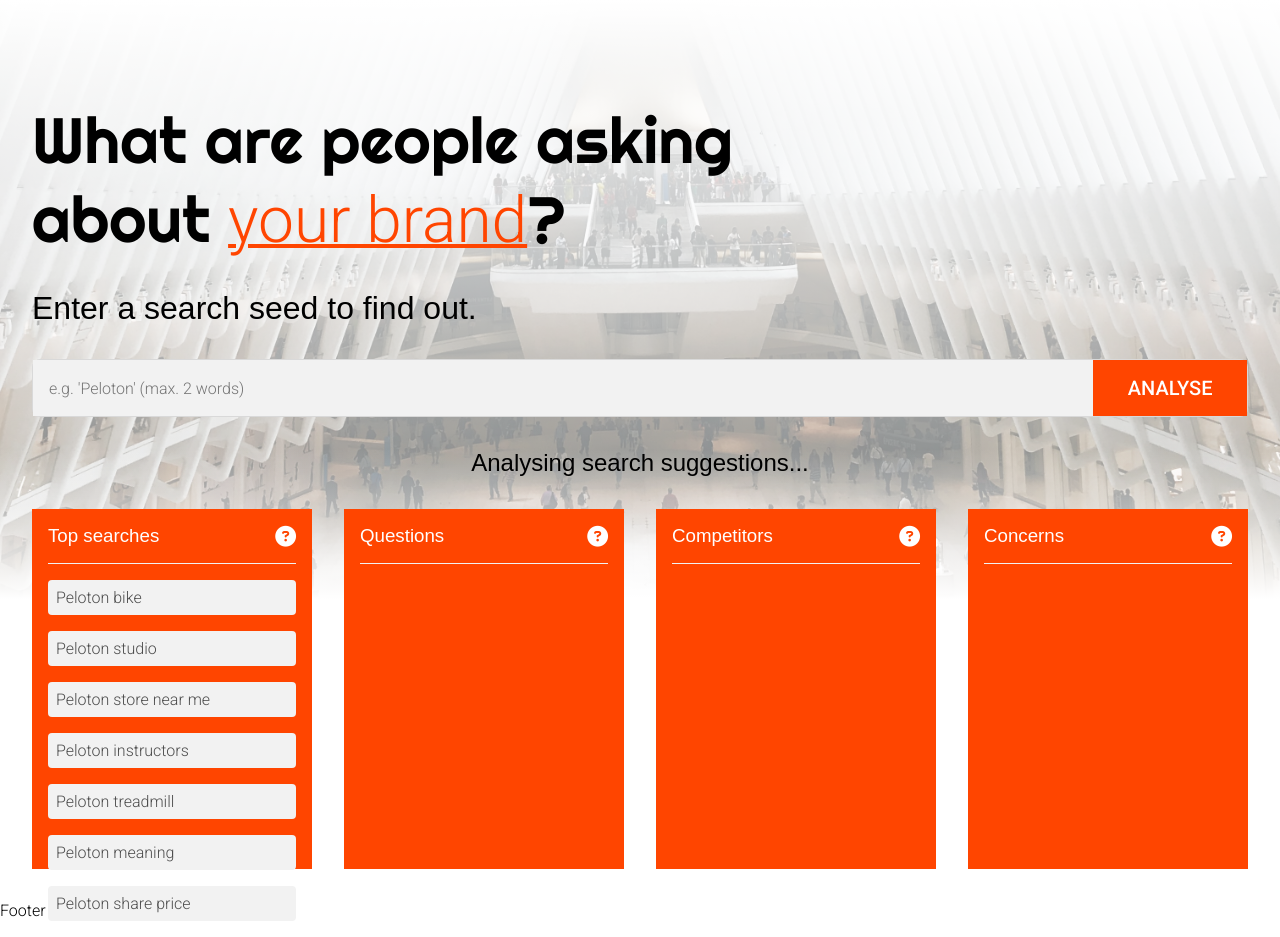
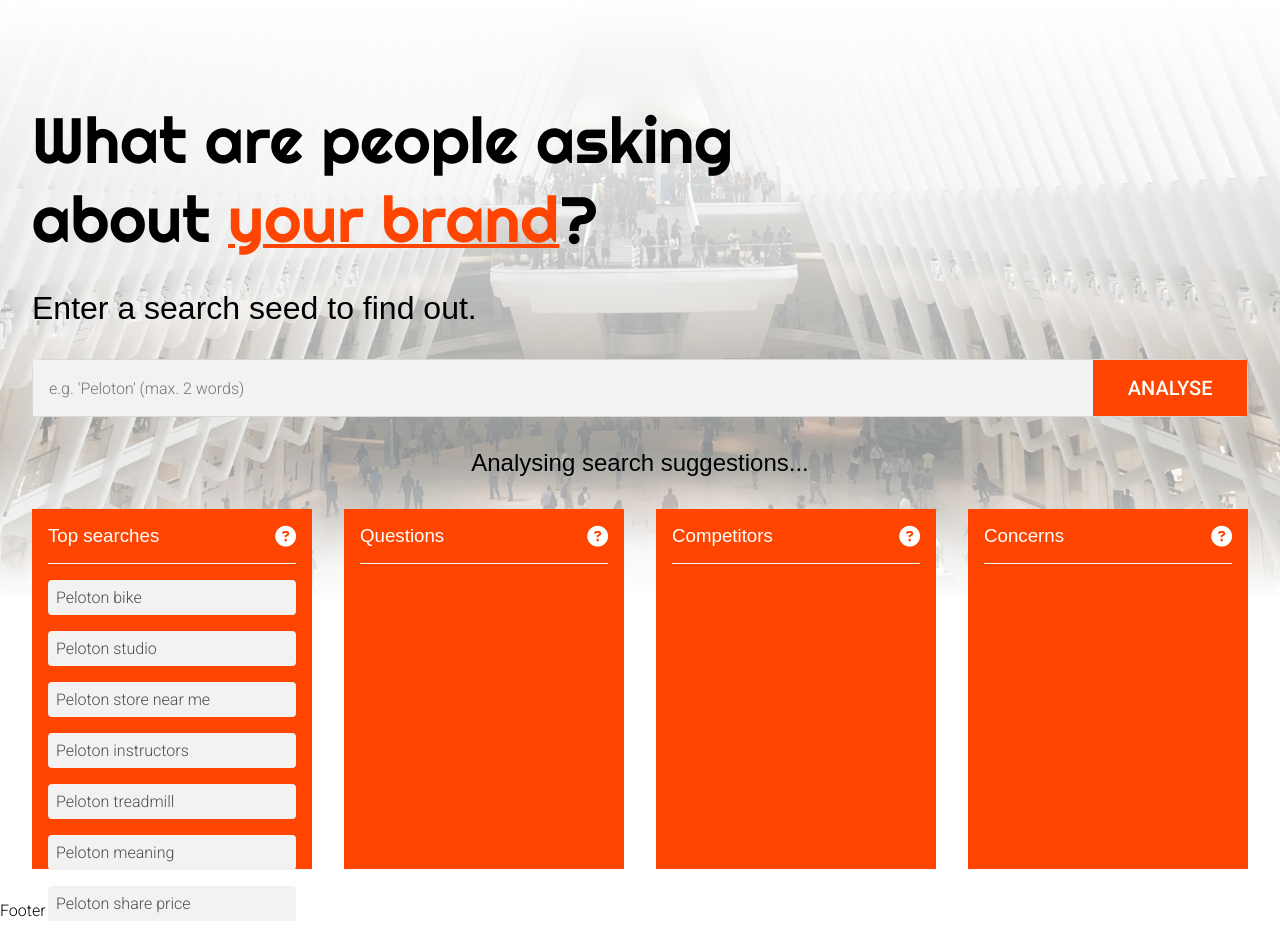
Before and after one commit to cd-slash/brand-sentiment-analyser, a plain HTML site: page index.html in a window 1280 px wide. Drawn offline with Linux system fonts and the light colour scheme; a web font is replaced by a local one.

Commit message:
Fix font style in header span

```diff
--- a/assets/css/style.css
+++ b/assets/css/style.css
@@ -37,7 +37,7 @@
     font-weight: 300;
 }
 
-#header-area > h1 {
+#header-area > h1,  #header-area > h1 > span {
     font-family: 'Righteous', Arial, Helvetica, sans-serif;
 }
 
```
